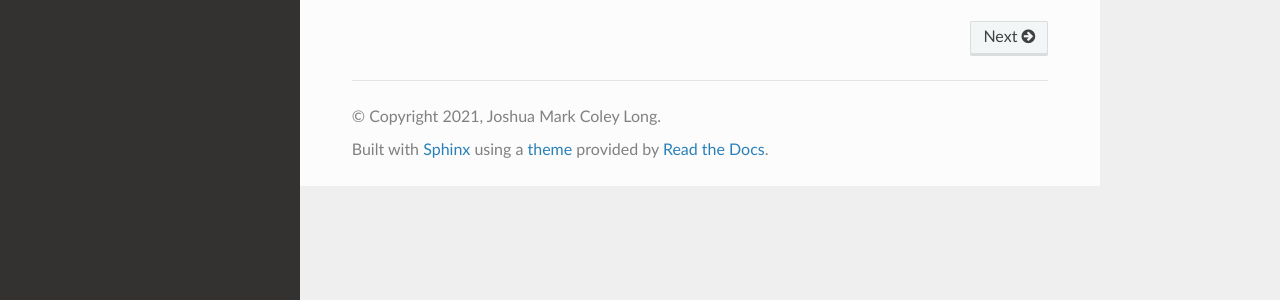
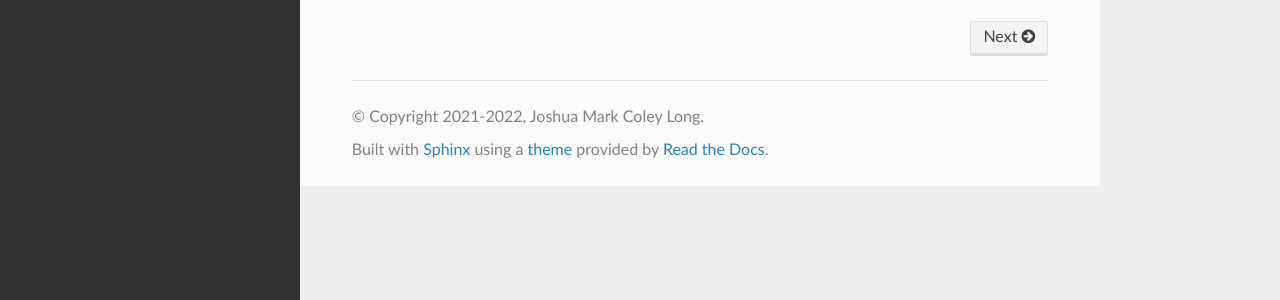
Before and after one commit to jmclong/random-fourier-features-pytorch, a Sphinx documentation site: the page built from docs/index.rst, in a window 1280 px wide. Shown: the part 272-572 px from the top of the page. Built offline with Sphinx 7.4.7 and the Read the Docs theme 2.0.0, drawn with Linux system fonts in a browser that asks for light colours.

Commit message:
Update conf.py

```diff
--- a/docs/conf.py
+++ b/docs/conf.py
@@ -18,11 +18,11 @@ sys.path.insert(0, os.path.abspath('..'))
 # -- Project information -----------------------------------------------------
 
 project = 'Random Fourier Features PyTorch'
-copyright = '2021, Joshua Mark Coley Long'
+copyright = '2021-2022, Joshua Mark Coley Long'
 author = 'Joshua Mark Coley Long'
 
 # The full version, including alpha/beta/rc tags
-release = '0.1'
+release = '0.2'
 
 
 # -- General configuration ---------------------------------------------------
```
